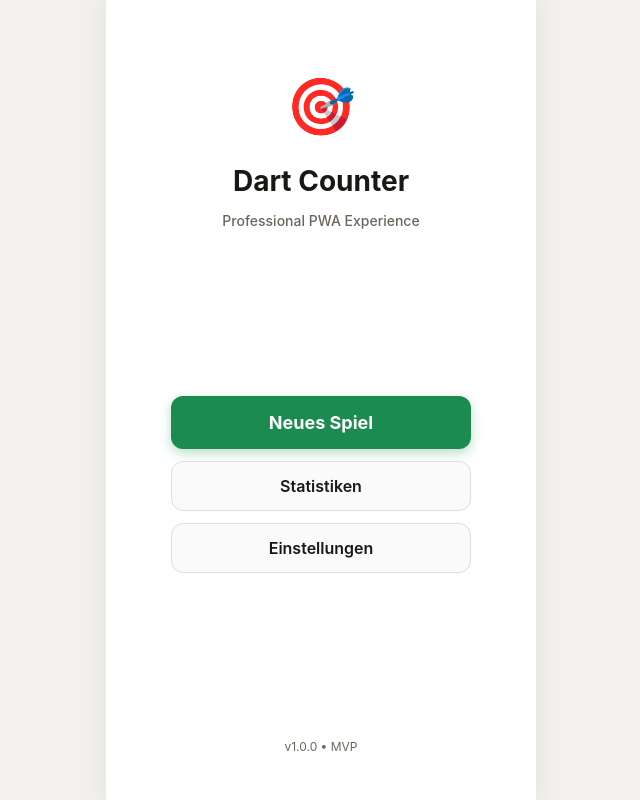
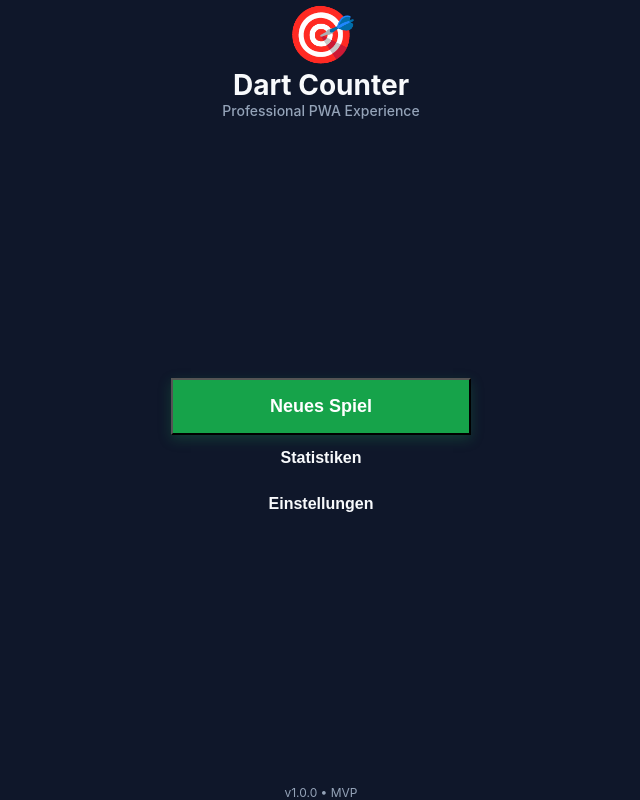
Before and after one commit to soundbier/dart-counter-pwa, a React (Vite) app: page / in a window 1280 px wide. Shown: the whole page, without its empty margins (319-959 px from the left). Built offline with nearby package versions, Linux system fonts and the light colour scheme.

Commit message:
Refactor global styles and update color variables
Updated global styles including colors, spacing, and layout utilities.

```diff
--- a/src/global.css
+++ b/src/global.css
@@ -1,129 +1,39 @@
-/* ===================================================================
-   DART COUNTER PWA - GLOBAL STYLES & DESIGN SYSTEM
-   =================================================================== */
-
 :root {
-  /* --- Colors (Winmau Inspired) --- */
-  --color-primary: #1B8B4F;
-  --color-primary-hover: #156e3e;
-  --color-accent: #D4A017;
-
-  --color-bg: #F3F1ED;
-  --color-surface: #FFFFFF;
-  --color-surface-elevated: #FAFAFA;
-
-  --color-text: #1A1815;
-  --color-text-muted: #6B655D;
-  --color-border: #E2DDD5;
-
-  /* --- Status Colors --- */
-  --color-success: #16A34A;
-  --color-warning: #EAB308;
-  --color-error: #DC2626;
-  --color-info: #0EA5E9;
-
-  /* --- Spacing --- */
-  --space-xs: 4px;
-  --space-sm: 8px;
-  --space-md: 12px;
-  --space-lg: 16px;
-  --space-xl: 24px;
-  --space-2xl: 32px;
-
-  /* --- Border Radius --- */
-  --radius-sm: 4px;
-  --radius-md: 8px;
-  --radius-lg: 12px;
-  --radius-xl: 16px;
-  --radius-full: 9999px;
-
-  /* --- Safe Areas (iPhone Notch & Dynamic Island) --- */
-  --safe-area-top: env(safe-area-inset-top, 20px);
-  --safe-area-bottom: env(safe-area-inset-bottom, 20px);
+  --color-bg-dark: #0f172a;
+  --color-bg-card: #1e293b;
+  --color-primary: #16a34a;
+  --color-primary-hover: #15803d;
+  --color-text-main: #f8fafc;
+  --color-text-muted: #94a3b8;
+  --color-accent-red: #dc2626;
+  --radius-sm: 8px;
+  --radius-md: 12px;
 }
 
-/* ===================================================================
-   RESET & BASE STYLES
-   =================================================================== */
-
-*,
-*::before,
-*::after {
+* {
   box-sizing: border-box;
   margin: 0;
   padding: 0;
-  font-family: -apple-system, BlinkMacSystemFont, "SF Pro Text", "SF Pro Icons", "Helvetica Neue", Helvetica, Arial, sans-serif;
-  -webkit-font-smoothing: antialiased;
-  -webkit-tap-highlight-color: transparent;
+  user-select: none;
+  -webkit-user-select: none;
+  -webkit-touch-callout: none;
+}
+
+/* Verhindert jegliches Scrollen, Wischen & elastisches Bouncen auf Betriebssystem-Ebene */
+html, body, #root {
+  width: 100%;
+  height: 100%;
+  height: 100dvh; /* Dynamische Viewport-Höhe für Handys */
+  margin: 0;
+  padding: 0;
+  overflow: hidden;
+  overscroll-behavior: none;
+  touch-action: manipulation;
+  position: fixed; /* Fixiert den gesamten Viewport */
 }
 
 body {
-  background-color: var(--color-bg);
-  color: var(--color-text);
-  font-size: 16px;
-  line-height: 1.5;
-  overflow-x: hidden;
-  user-select: none;
+  font-family: -apple-system, BlinkMacSystemFont, 'Segoe UI', Roboto, Oxygen, Ubuntu, Cantarell, sans-serif;
+  background-color: var(--color-bg-dark);
+  color: var(--color-text-main);
 }
-
-#root {
-  display: flex;
-  flex-direction: column;
-  min-height: 100vh;
-  max-width: 430px; /* iPhone Pro Max Formfaktor als App-Rahmen */
-  margin: 0 auto;
-  background-color: var(--color-surface);
-  box-shadow: 0 0 25px rgba(0, 0, 0, 0.08);
-  position: relative;
-  padding-top: var(--safe-area-top);
-  padding-bottom: var(--safe-area-bottom);
-}
-
-/* ===================================================================
-   INTERACTIVE ELEMENTS (Buttons & Inputs)
-   =================================================================== */
-
-button {
-  cursor: pointer;
-  border: none;
-  background: none;
-  font-family: inherit;
-  font-size: inherit;
-  display: inline-flex;
-  align-items: center;
-  justify-content: center;
-  transition: opacity 0.15s ease, transform 0.05s ease;
-}
-
-button:active {
-  transform: scale(0.98);
-}
-
-input, select, textarea {
-  font-family: inherit;
-  font-size: 16px;
-  color: var(--color-text);
-  background-color: var(--color-surface);
-  border: 1px solid var(--color-border);
-  border-radius: var(--radius-md);
-  padding: var(--space-sm) var(--space-md);
-  outline: none;
-  width: 100%;
-  transition: border-color 0.15s ease;
-}
-
-input:focus {
-  border-color: var(--color-primary);
-}
-
-/* ===================================================================
-   LAYOUT UTILITIES
-   =================================================================== */
-
-.app-container {
-  display: flex;
-  flex-direction: column;
-  flex: 1;
-  padding: var(--space-lg);
-  height: 100%;
-}
```
